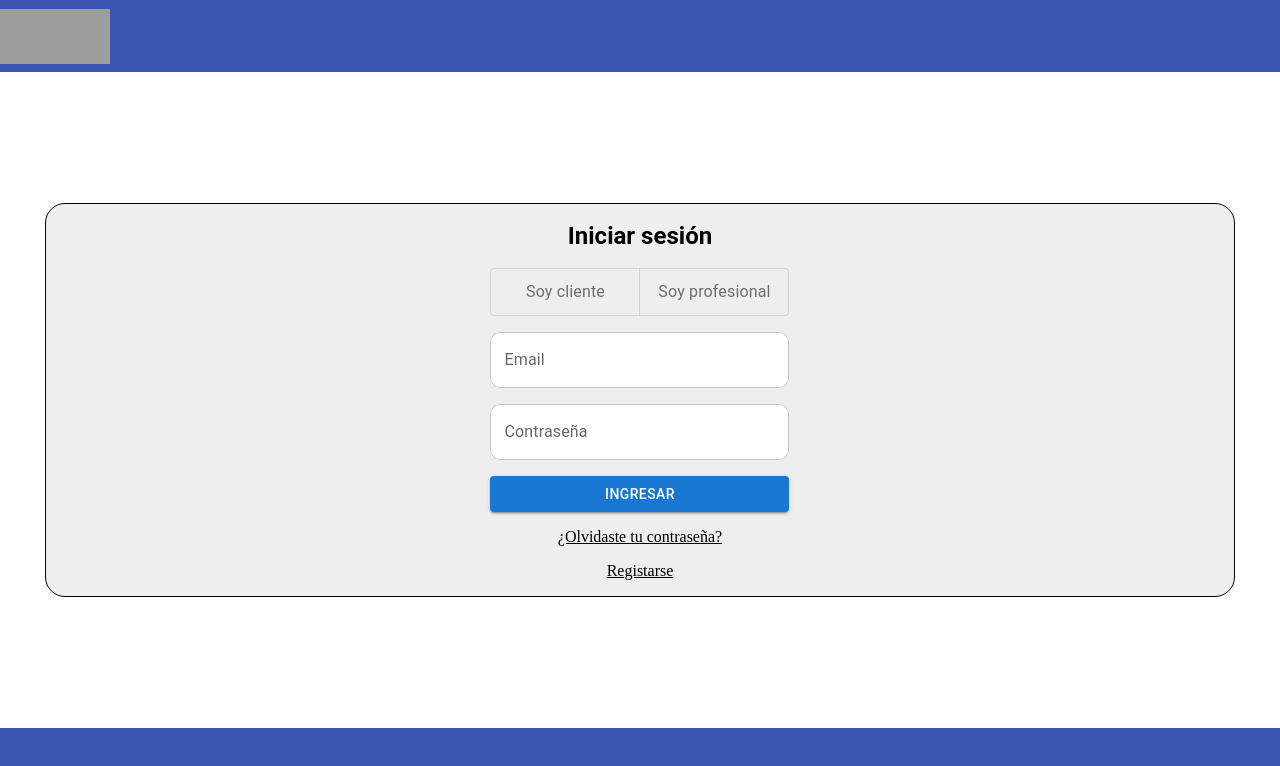
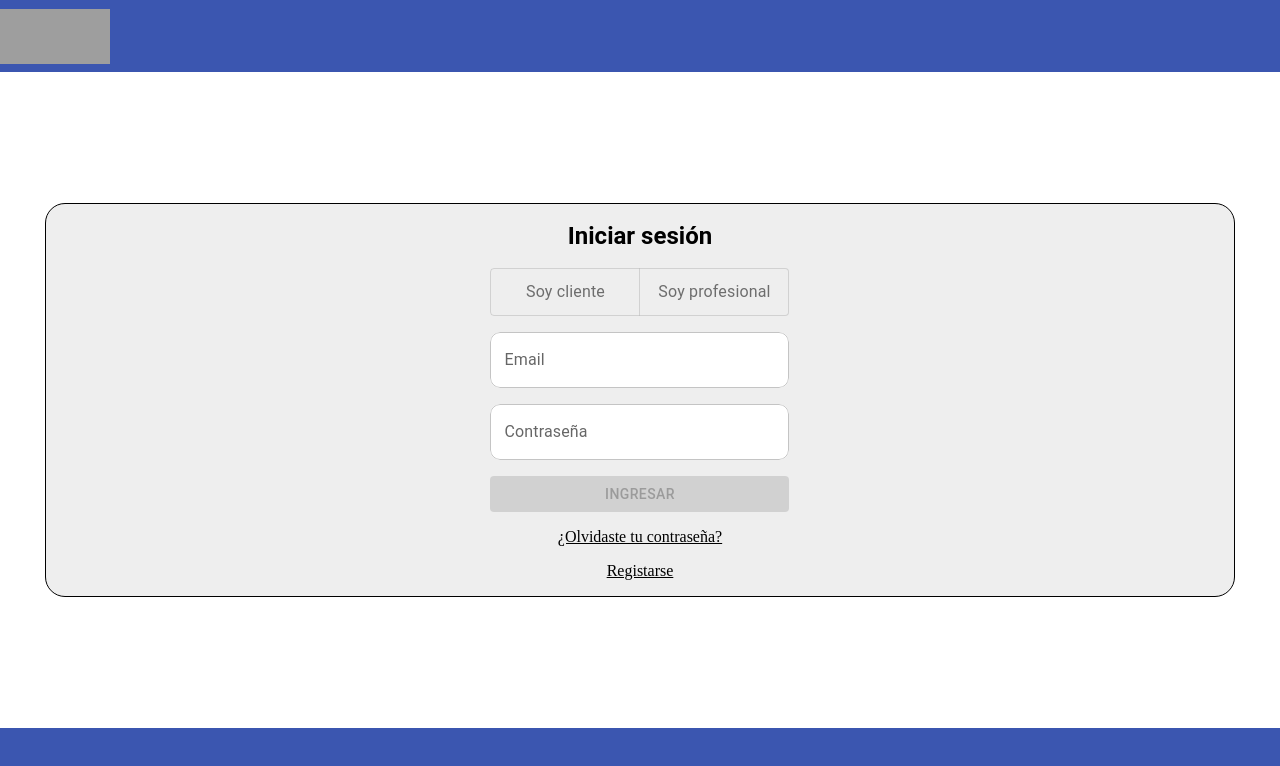
Before and after one commit to CrisLomasUnsam/quickfix-front, a React (Vite) app: page / in a window 1280 px wide. Shown: the top 766 px of the page. Built offline with nearby package versions, Linux system fonts and the light colour scheme; grey boxes are pictures that could not be loaded.

Commit message:
Add disable button if the inputs are not compelete in login.

```diff
--- a/src/views/pages/login.tsx
+++ b/src/views/pages/login.tsx
@@ -8,8 +8,7 @@ import { StyledTextFieldInput } from '../components/inputs/styledTextFieldInput'
 import { useAuth } from '../../hooks/useAuth'
 
 export default function Login() {
-
-  const {login} = useAuth()
+  const { login } = useAuth()
   const navigate = useNavigate()
 
   type FormData = {
@@ -22,7 +21,7 @@ export default function Login() {
     control,
     handleSubmit,
     reset,
-    formState: { errors },
+    formState: { errors, isValid },
   } = useForm<FormData>({
     defaultValues: {
       userType: '',
@@ -32,22 +31,18 @@ export default function Login() {
   })
 
   const onSubmit = (data: FormData) => {
-
     // Mock login
     const isClientLogin = data.userType === 'customer'
     const mockUserId = isClientLogin ? 1 : 2
     login(mockUserId, isClientLogin)
 
-
-
     console.log(data)
 
     if (isClientLogin) {
-      navigate('/client/home'); // Ruta para clientes
+      navigate('/client/home') // Ruta para clientes
     } else {
-      navigate('/pro/dashboard'); // Ruta para profesionales
+      navigate('/pro/dashboard') // Ruta para profesionales
     }
-
 
     reset()
   }
@@ -134,11 +129,13 @@ export default function Login() {
               />
             )}
           />
-          <Button variant="contained" type="submit">
+          <Button variant="contained" disabled={!isValid} type="submit">
             Ingresar
           </Button>
         </form>
-        <MuiLink sx={styles.link}>¿Olvidaste tu contraseña?</MuiLink>
+        <MuiLink sx={styles.link} component={RouterLink} to="/passwordRestore">
+          ¿Olvidaste tu contraseña?
+        </MuiLink>
         <MuiLink sx={styles.link} component={RouterLink} to="/userSelect">
           Registarse
         </MuiLink>
```
